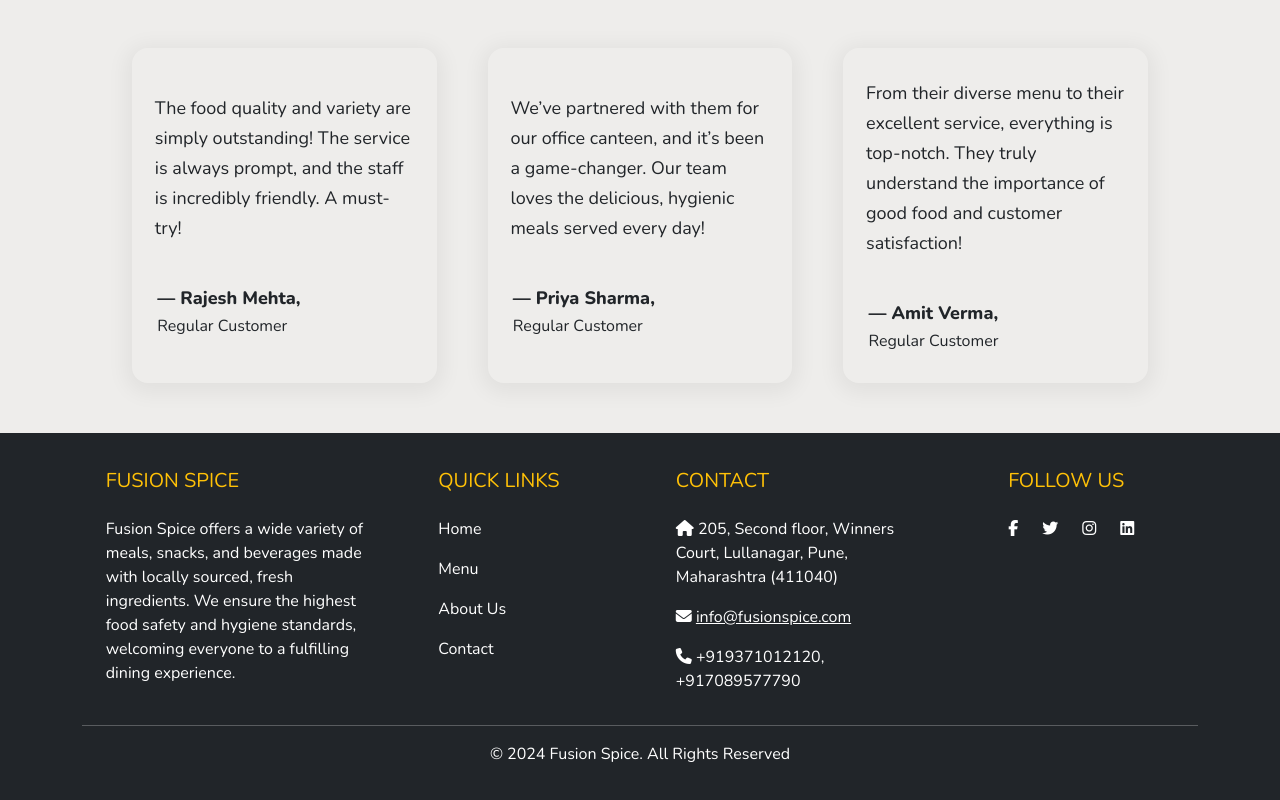
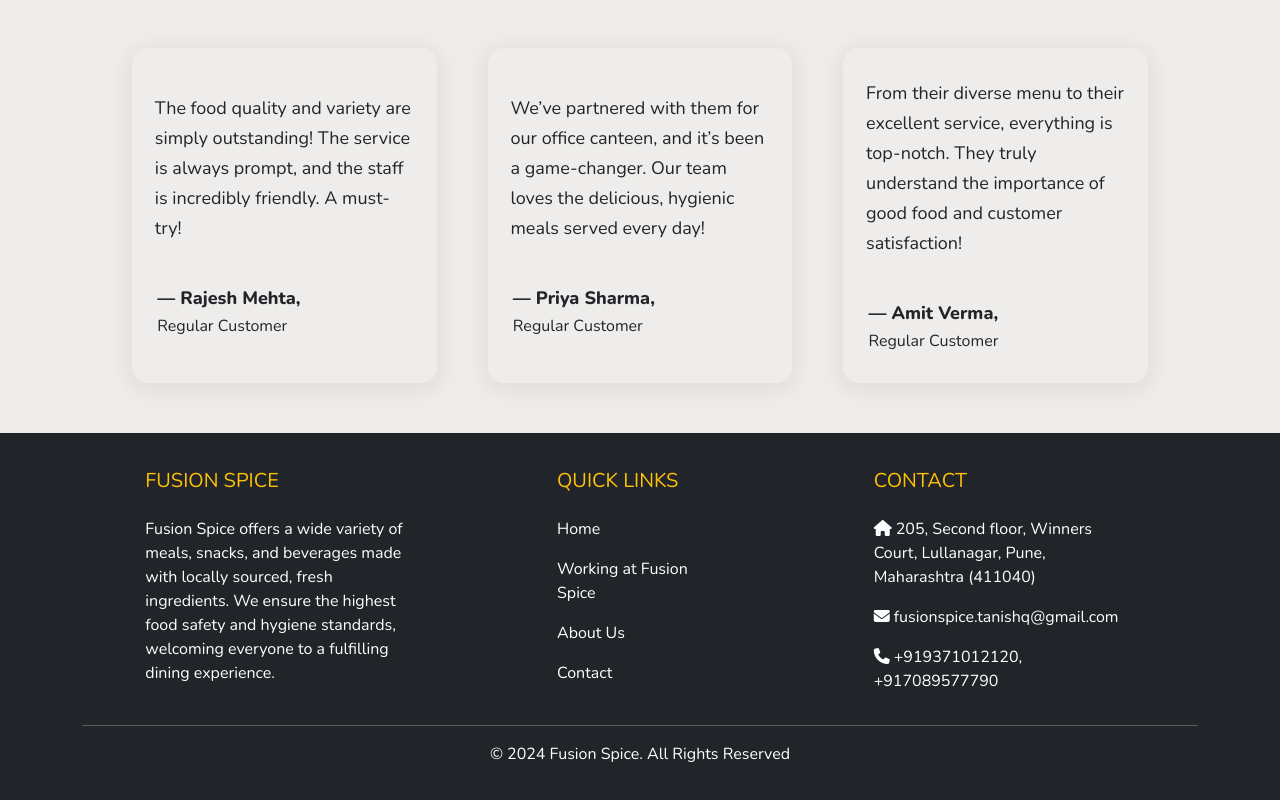
Before and after one commit to fusionspice01/fushionSpice, a React (Create React App) app: page / in a window 1280 px wide. Shown: the part 5754-6554 px from the top of the page. Built offline with nearby package versions, Linux system fonts and the light colour scheme; some icons are missing.

Commit message:
Update Footer.js

```diff
--- a/src/layouts/Footer.js
+++ b/src/layouts/Footer.js
@@ -18,7 +18,7 @@ function Footer() {
                     <div className="col-md-2 col-lg-2 col-xl-2 mx-auto mt-3">
                         <h5 className="text-uppercase mb-4 font-weight-bold text-warning">Quick Links</h5>
                         <p><a href="/" className="text-white" style={{ textDecoration: 'none' }}>Home</a></p>
-                        <p><a href="/#" className="text-white" style={{ textDecoration: 'none' }}>Menu</a></p>
+                        <p><a href="/working" className="text-white" style={{ textDecoration: 'none' }}>Working at Fusion Spice</a></p>
                         <p><a href="/about" className="text-white" style={{ textDecoration: 'none' }}>About Us</a></p>
                         <p><a href="/contact" className="text-white" style={{ textDecoration: 'none' }}>Contact</a></p>
                     </div>
@@ -27,26 +27,10 @@ function Footer() {
                     <div className="col-md-4 col-lg-3 col-xl-3 mx-auto mt-3">
                         <h5 className="text-uppercase mb-4 font-weight-bold text-warning">Contact</h5>
                         <p><i className="fas fa-home mr-3"></i> 205, Second floor, Winners Court, Lullanagar, Pune, Maharashtra (411040)</p>
-                        <p><i className="fas fa-envelope mr-3"></i> <a href="mailto:info@fusionspice.com" className="text-white">info@fusionspice.com</a></p>
+                        <p><i className="fas fa-envelope mr-3"></i> <a href="mailto:fusionspice.tanishq@gmail.com" className="text-white text-decoration-none">fusionspice.tanishq@gmail.com</a></p>
                         <p><i className="fas fa-phone mr-3"></i> +919371012120, +917089577790</p>
                     </div>
 
-                    {/* Social Media */}
-                    <div className="col-md-3 col-lg-2 col-xl-2 mx-auto mt-3">
-                        <h5 className="text-uppercase mb-4 font-weight-bold text-warning">Follow Us</h5>
-                        <a href="/#" className="text-white me-4" aria-label="Facebook">
-                            <i className="fab fa-facebook-f"></i>
-                        </a>
-                        <a href="/#" className="text-white me-4" aria-label="Twitter">
-                            <i className="fab fa-twitter"></i>
-                        </a>
-                        <a href="/#" className="text-white me-4" aria-label="Instagram">
-                            <i className="fab fa-instagram"></i>
-                        </a>
-                        <a href="/#" className="text-white me-4" aria-label="LinkedIn">
-                            <i className="fab fa-linkedin"></i>
-                        </a>
-                    </div>
                 </div>
 
                 {/* Copyright */}
```
